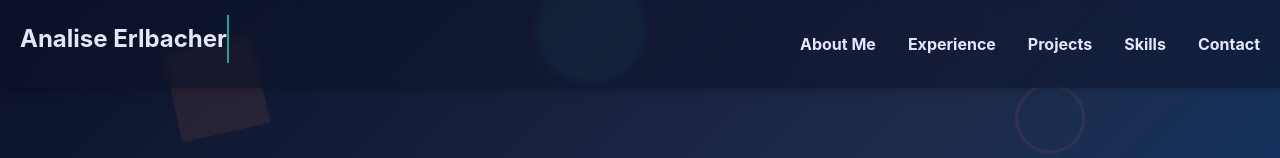
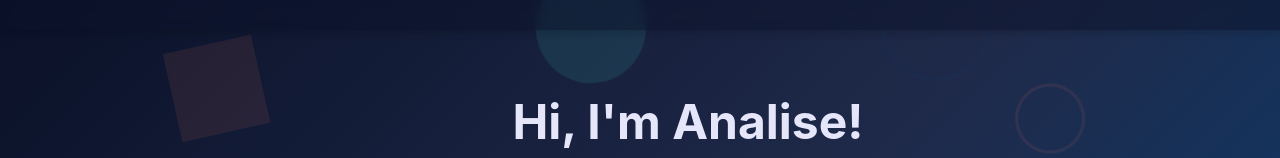
Before and after one commit to averlbacher2/averlbacher2.github.io, a React (Vite) app in the folder personal-portfolio/: page / in a window 1280 px wide. Shown: the top 158 px of the page. Built offline with nearby package versions, Linux system fonts and the light colour scheme.

Commit message:
Working on creating side navbar

```diff
--- a/personal-portfolio/src/App.jsx
+++ b/personal-portfolio/src/App.jsx
@@ -13,7 +13,7 @@ function App() {
     <>
       <GeometricBackground />
       <header>
-        <nav>
+        {/* <nav>
           <InteractiveBrandName brandName="Analise Erlbacher"/>
           <ul>
             <li><a href="#about">About Me</a></li>
@@ -22,7 +22,7 @@ function App() {
             <li><a href="#skills">Skills</a></li>
             <li><a href="#contact">Contact</a></li>
           </ul>
-        </nav>
+        </nav> */}
       </header>
 
       <SidebarNavigation />
--- a/personal-portfolio/src/components/SidebarNavigation.jsx
+++ b/personal-portfolio/src/components/SidebarNavigation.jsx
@@ -1,5 +1,6 @@
 import { useState, useEffect } from 'react';
 import '../styles/main.css';
+import InteractiveBrandName from './InteractiveBrandName';
 
 export default function SidebarNavigation() {
   const [activeSection, setActiveSection] = useState('about');
@@ -43,6 +44,7 @@ export default function SidebarNavigation() {
 
   return (
     <nav className="sidebar-nav">
+        <InteractiveBrandName brandName={"Analise Erlbacher"} />
       {sections.map((section) => (
         <div
           key={section.id}
```
